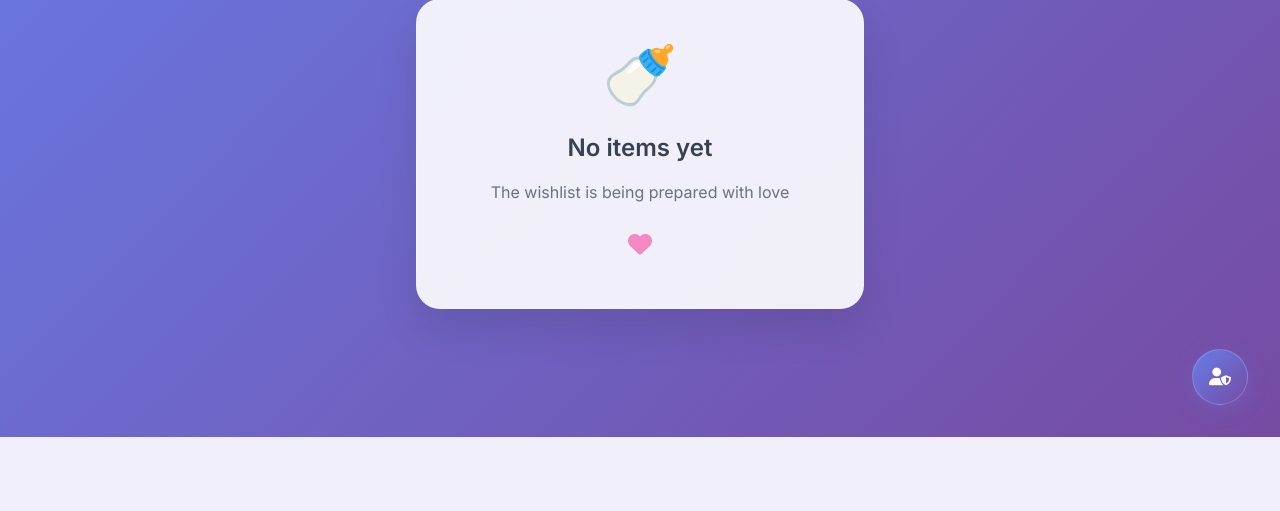
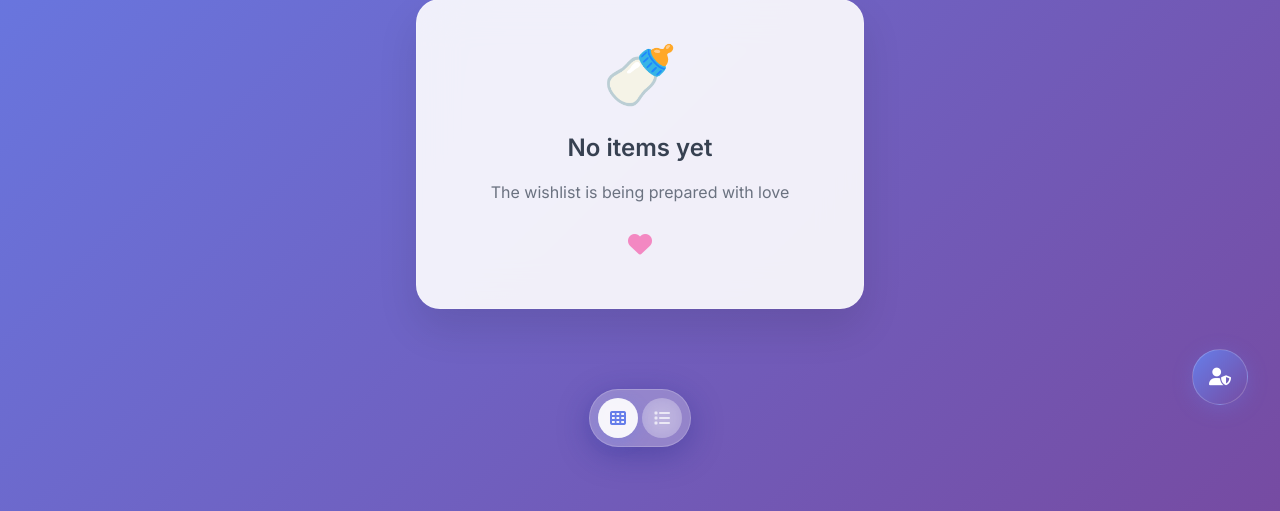
Before and after one commit to NtWriteCode/OpenBabyWisher, a Flask app: page / in a window 1280 px wide. Shown: the part 363-874 px from the top of the page. Before the commit the page ends 800 px from the top, so only its background shows below. Run offline with Flask 3, Linux system fonts and the light colour scheme; data that the repository does not hold is empty; some libraries are stand-ins or nearby versions.

Commit message:
Grid mode responsivity layout

```diff
--- a/static/css/view-toggle.css
+++ b/static/css/view-toggle.css
@@ -1,4 +1,19 @@
 /* View Toggle Styles */
+
+/* Hide view toggle on mobile (single column only) */
+#view-controls,
+.glass-effect:has(#admin-grid-view-btn) {
+    display: none !important;
+}
+
+/* Show view toggle on tablets and above (where grid is 2+ columns) */
+@media (min-width: 768px) {
+    #view-controls,
+    .glass-effect:has(#admin-grid-view-btn) {
+        display: flex !important;
+    }
+}
+
 .view-toggle-btn {
     display: flex;
     align-items: center;
--- a/static/js/admin/admin-view.js
+++ b/static/js/admin/admin-view.js
@@ -15,6 +15,12 @@ function setAdminView(view) {
 }
 
 function loadAdminViewPreference() {
+    // On mobile (< 768px), always use list view since grid is single column anyway
+    if (window.innerWidth < 768) {
+        currentAdminView = 'list';
+        return;
+    }
+
     const savedView = localStorage.getItem('adminViewPreference');
     if (savedView && (savedView === 'grid' || savedView === 'list')) {
         currentAdminView = savedView;
--- a/static/js/public/wishlist-render.js
+++ b/static/js/public/wishlist-render.js
@@ -15,7 +15,8 @@ function renderWishlist() {
     }
 
     empty.style.display = 'none';
-    viewControls.style.display = 'flex';
+    // View controls visibility is now handled by CSS media query
+    // Only show if width >= 768px (where grid has 2+ columns)
 
     // Show appropriate container based on current view
     if (currentPublicView === 'grid') {
--- a/static/js/public/wishlist-view.js
+++ b/static/js/public/wishlist-view.js
@@ -15,6 +15,12 @@ function setPublicView(view) {
 }
 
 function loadPublicViewPreference() {
+    // On mobile (< 768px), always use list view since grid is single column anyway
+    if (window.innerWidth < 768) {
+        currentPublicView = 'list';
+        return;
+    }
+
     const savedView = localStorage.getItem('publicViewPreference');
     if (savedView && (savedView === 'grid' || savedView === 'list')) {
         currentPublicView = savedView;
```
